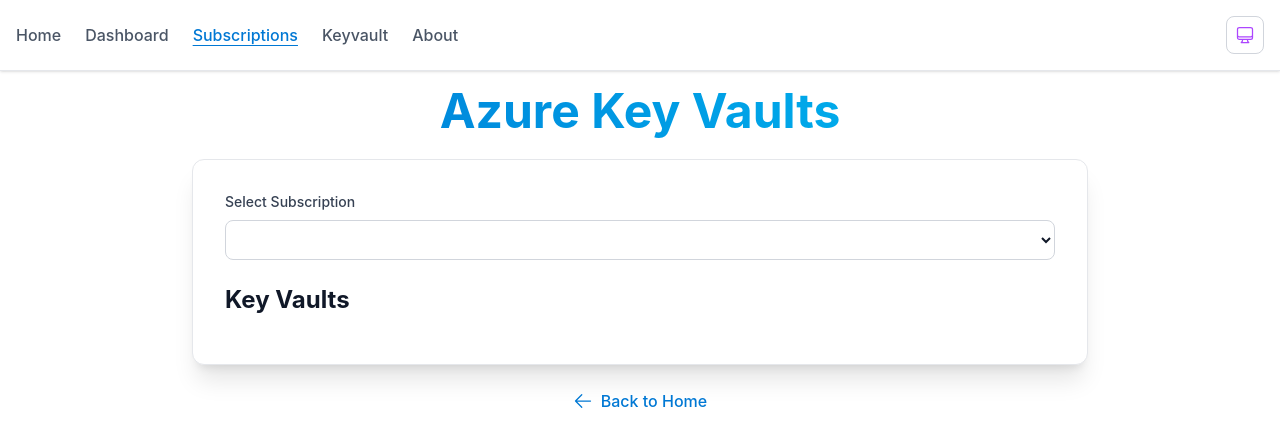
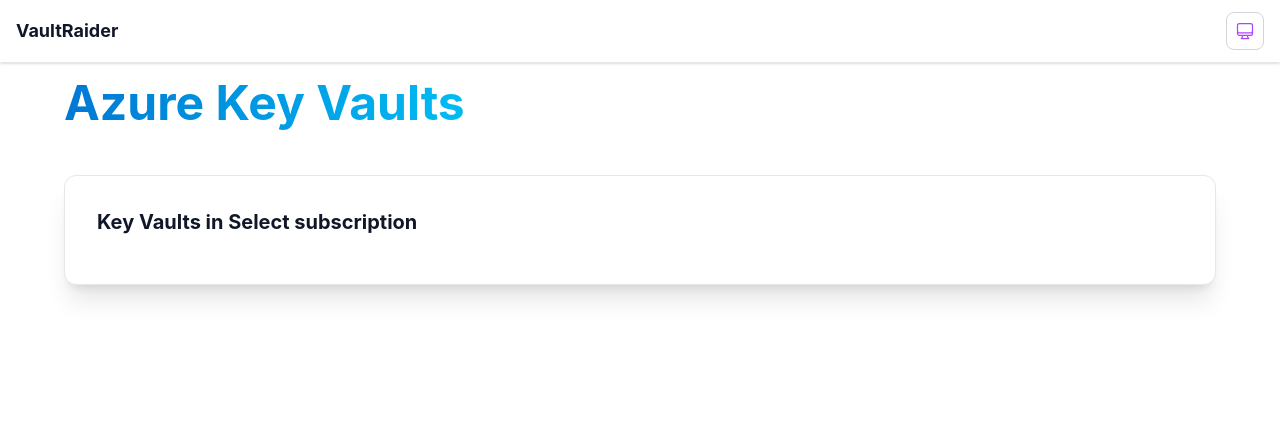
Before and after one commit to Joren-vanGoethem/VaultRaider, a React (Vite) app: page /subscriptions in a window 1280 px wide. Shown: the top 446 px of the page. Built offline with nearby package versions, Linux system fonts and the light colour scheme.

Commit message:
simplify ui

```diff
--- a/src/App.css
+++ b/src/App.css
@@ -19,16 +19,6 @@
   -webkit-font-smoothing: antialiased;
   -moz-osx-font-smoothing: grayscale;
   -webkit-text-size-adjust: 100%;
-}
-
-.container {
-  margin: 0;
-  padding: 2rem;
-  min-height: 100%;
-  display: flex;
-  flex-direction: column;
-  align-items: center;
-  justify-content: center;
 }
 
 h1 {
--- a/src/App.tsx
+++ b/src/App.tsx
@@ -81,7 +81,7 @@
   }
 
   return (
-    <main className="container">
+    <main>
       <h1>VaultRaider</h1>
       <p className="subtitle">Azure Key Vault Manager</p>
 
--- a/src/routeTree.gen.ts
+++ b/src/routeTree.gen.ts
@@ -11,8 +11,6 @@
 import { Route as rootRouteImport } from './routes/__root'
 import { Route as SubscriptionsRouteImport } from './routes/subscriptions'
 import { Route as KeyvaultRouteImport } from './routes/keyvault'
-import { Route as DashboardRouteImport } from './routes/dashboard'
-import { Route as AboutRouteImport } from './routes/about'
 import { Route as IndexRouteImport } from './routes/index'
 
 const SubscriptionsRoute = SubscriptionsRouteImport.update({
@@ -25,16 +23,6 @@
   path: '/keyvault',
   getParentRoute: () => rootRouteImport,
 } as any)
-const DashboardRoute = DashboardRouteImport.update({
-  id: '/dashboard',
-  path: '/dashboard',
-  getParentRoute: () => rootRouteImport,
-} as any)
-const AboutRoute = AboutRouteImport.update({
-  id: '/about',
-  path: '/about',
-  getParentRoute: () => rootRouteImport,
-} as any)
 const IndexRoute = IndexRouteImport.update({
   id: '/',
   path: '/',
@@ -43,44 +31,30 @@
 
 export interface FileRoutesByFullPath {
   '/': typeof IndexRoute
-  '/about': typeof AboutRoute
-  '/dashboard': typeof DashboardRoute
   '/keyvault': typeof KeyvaultRoute
   '/subscriptions': typeof SubscriptionsRoute
 }
 export interface FileRoutesByTo {
   '/': typeof IndexRoute
-  '/about': typeof AboutRoute
-  '/dashboard': typeof DashboardRoute
   '/keyvault': typeof KeyvaultRoute
   '/subscriptions': typeof SubscriptionsRoute
 }
 export interface FileRoutesById {
   __root__: typeof rootRouteImport
   '/': typeof IndexRoute
-  '/about': typeof AboutRoute
-  '/dashboard': typeof DashboardRoute
   '/keyvault': typeof KeyvaultRoute
   '/subscriptions': typeof SubscriptionsRoute
 }
 export interface FileRouteTypes {
   fileRoutesByFullPath: FileRoutesByFullPath
-  fullPaths: '/' | '/about' | '/dashboard' | '/keyvault' | '/subscriptions'
+  fullPaths: '/' | '/keyvault' | '/subscriptions'
   fileRoutesByTo: FileRoutesByTo
-  to: '/' | '/about' | '/dashboard' | '/keyvault' | '/subscriptions'
-  id:
-    | '__root__'
-    | '/'
-    | '/about'
-    | '/dashboard'
-    | '/keyvault'
-    | '/subscriptions'
+  to: '/' | '/keyvault' | '/subscriptions'
+  id: '__root__' | '/' | '/keyvault' | '/subscriptions'
   fileRoutesById: FileRoutesById
 }
 export interface RootRouteChildren {
   IndexRoute: typeof IndexRoute
-  AboutRoute: typeof AboutRoute
-  DashboardRoute: typeof DashboardRoute
   KeyvaultRoute: typeof KeyvaultRoute
   SubscriptionsRoute: typeof SubscriptionsRoute
 }
@@ -101,20 +75,6 @@
       preLoaderRoute: typeof KeyvaultRouteImport
       parentRoute: typeof rootRouteImport
     }
-    '/dashboard': {
-      id: '/dashboard'
-      path: '/dashboard'
-      fullPath: '/dashboard'
-      preLoaderRoute: typeof DashboardRouteImport
-      parentRoute: typeof rootRouteImport
-    }
-    '/about': {
-      id: '/about'
-      path: '/about'
-      fullPath: '/about'
-      preLoaderRoute: typeof AboutRouteImport
-      parentRoute: typeof rootRouteImport
-    }
     '/': {
       id: '/'
       path: '/'
@@ -127,8 +87,6 @@
 
 const rootRouteChildren: RootRouteChildren = {
   IndexRoute: IndexRoute,
-  AboutRoute: AboutRoute,
-  DashboardRoute: DashboardRoute,
   KeyvaultRoute: KeyvaultRoute,
   SubscriptionsRoute: SubscriptionsRoute,
 }
--- a/src/routes/__root.tsx
+++ b/src/routes/__root.tsx
@@ -20,14 +20,17 @@
 
   return (
     <div className="flex-none border-b border-gray-200 dark:border-gray-700 bg-white dark:bg-gray-800 shadow-sm">
-      <div className="container mx-auto px-4 py-4">
+      <div className="px-4 py-3 w-full">
         <nav className="flex items-center justify-between">
-          <div className="flex gap-6">
-            <NavLink to="/">Home</NavLink>
-            <NavLink to="/dashboard">Dashboard</NavLink>
-            <NavLink to="/subscriptions">Subscriptions</NavLink>
-            <NavLink to="/keyvault">Keyvault</NavLink>
-            <NavLink to="/about">About</NavLink>
+          <div className="flex items-center gap-6">
+            <div className="text-lg font-bold text-gray-900 dark:text-gray-100">
+              VaultRaider
+            </div>
+            {isAuthenticated && (
+              <>
+                <NavLink to="/subscriptions">Key Vaults</NavLink>
+              </>
+            )}
           </div>
           <div className="flex items-center gap-4">
             {isAuthenticated && userInfo && (
--- a/src/routes/dashboard.tsx
+++ /dev/null
@@ -1,71 +0,0 @@
-import { createFileRoute } from '@tanstack/react-router'
-import { useAuth } from '../contexts/AuthContext'
-import { useEffect } from 'react'
-import { useNavigate } from '@tanstack/react-router'
-import { PageHeader } from '../components/PageHeader'
-import { LoadingSpinner } from '../components/LoadingSpinner'
-import { InfoCard } from '../components/InfoCard'
-import { CheckCircleIcon, LockIcon } from '../components/icons'
-
-export const Route = createFileRoute('/dashboard')({
-  component: Dashboard,
-})
-
-function Dashboard() {
-  const { isAuthenticated, isLoading } = useAuth();
-  const navigate = useNavigate();
-
-  useEffect(() => {
-    // Only redirect after loading is complete
-    if (!isLoading && !isAuthenticated) {
-      navigate({ to: '/' });
-    }
-  }, [isAuthenticated, isLoading, navigate]);
-
-  // Show loading state while checking auth
-  if (isLoading) {
-    return (
-      <div className="h-full flex flex-col items-center justify-center px-4 py-12">
-        <LoadingSpinner message="Checking authentication..." size="lg" />
-      </div>
-    );
-  }
-
-  // Don't render if not authenticated (will redirect)
-  if (!isAuthenticated) {
-    return null;
-  }
-
-  return (
-    <div className="h-full flex flex-col items-center justify-center px-4 py-12">
-      <div className="w-full max-w-3xl">
-        <PageHeader>Dashboard</PageHeader>
-
-        <div className="card space-y-4">
-          <div className="flex items-center gap-3 mb-4">
-            <div className="w-12 h-12 rounded-full bg-gradient-to-br from-green-400 to-green-600 flex items-center justify-center">
-              <CheckCircleIcon className="w-6 h-6 text-white" />
-            </div>
-            <h2 className="text-2xl font-bold text-gray-900 dark:text-gray-100">
-              Welcome to your protected dashboard!
-            </h2>
-          </div>
-
-          <InfoCard
-            variant="blue"
-            title="Protected Route"
-            description="This page is only accessible when you're logged in."
-            icon={<LockIcon />}
-          />
-
-          <InfoCard
-            variant="purple"
-            title="Try This"
-            description="Log out and try accessing /dashboard directly - you'll be redirected to home."
-            icon={<LockIcon />}
-          />
-        </div>
-      </div>
-    </div>
-  )
-}
--- a/src/routes/subscriptions.tsx
+++ b/src/routes/subscriptions.tsx
@@ -1,27 +1,28 @@
-import {createFileRoute, Link} from '@tanstack/react-router'
+import {createFileRoute} from '@tanstack/react-router'
 import {PageHeader} from '../components/PageHeader'
-import {ArrowLeftIcon} from '../components/icons'
 import {Suspense, useState, useMemo, useEffect} from 'react'
 import {fetchSubscriptions, fetchSubscriptionsKey} from '../services/azureService'
 import {LoadingSpinner} from '../components/LoadingSpinner'
-import {SubscriptionSelector} from '../components/SubscriptionSelector'
 import {KeyvaultsList} from '../components/KeyvaultsList.tsx'
 import { useSuspenseQuery} from "@tanstack/react-query";
 
 const subscriptionQueryOptions = { queryKey: [fetchSubscriptionsKey], queryFn: fetchSubscriptions }
 
+type SubscriptionsSearch = {
+  subscriptionId?: string
+}
+
 export const Route = createFileRoute('/subscriptions')({
   component: Subscriptions,
   pendingComponent: VaultsLoadingSpinner,
   errorComponent: VaultsError,
-  // beforeLoad: () => {
-  //   return {
-  //     subscriptionQueryOptions: subscriptionQueryOptions
-  //   }
-  // },
+  validateSearch: (search: Record<string, unknown>): SubscriptionsSearch => {
+    return {
+      subscriptionId: search.subscriptionId as string | undefined,
+    }
+  },
   loader: ({
     context: { queryClient },
-    // routeContext: { subscriptionQueryOptions },
   }) => {
     queryClient.prefetchQuery(subscriptionQueryOptions)
   },
@@ -36,33 +37,58 @@
 }
 
 function Subscriptions() {
+  const { subscriptionId: urlSubscriptionId } = Route.useSearch()
   const subscriptions = useSuspenseQuery(subscriptionQueryOptions).data || [];
-  const defaultSubscriptionId = useMemo(() => subscriptions[0]?.subscriptionId, [subscriptions]);
+  const defaultSubscriptionId = useMemo(() =>
+    urlSubscriptionId || subscriptions[0]?.subscriptionId,
+    [urlSubscriptionId, subscriptions]
+  );
 
   const [selectedSubscription, setSelectedSubscription] = useState<string | undefined>(defaultSubscriptionId)
 
-  // Set the default subscription when subscriptions load
+  // Set the default subscription when subscriptions load or URL changes
   useEffect(() => {
-    if (!selectedSubscription && defaultSubscriptionId) {
+    if (defaultSubscriptionId && defaultSubscriptionId !== selectedSubscription) {
       setSelectedSubscription(defaultSubscriptionId)
     }
   }, [defaultSubscriptionId, selectedSubscription])
 
+  const selectedSubscriptionName = useMemo(() => {
+    return subscriptions.find(s => s.subscriptionId === selectedSubscription)?.displayName || 'Select subscription'
+  }, [subscriptions, selectedSubscription])
+
   return (
     <Suspense fallback={<VaultsLoadingSpinner/>}>
       <div className="h-full px-4 py-4">
-        <div className="max-w-4xl mx-auto">
-          <PageHeader>Azure Key Vaults</PageHeader>
+        <div className="max-w-6xl mx-auto">
+          <div className="flex items-center justify-between mb-6">
+            <PageHeader>Azure Key Vaults</PageHeader>
+
+            {/* Subscription Dropdown Selector */}
+            {subscriptions.length > 0 && (
+              <div className="flex items-center gap-3">
+                <label htmlFor="subscription-select" className="text-sm font-medium text-gray-700 dark:text-gray-300">
+                  Subscription:
+                </label>
+                <select
+                  id="subscription-select"
+                  value={selectedSubscription || ''}
+                  onChange={(e) => setSelectedSubscription(e.target.value)}
+                  className="px-4 py-2 border border-gray-300 dark:border-gray-600 rounded-lg bg-white dark:bg-gray-800 text-gray-900 dark:text-gray-100 focus:outline-none focus:ring-2 focus:ring-primary-500 dark:focus:ring-primary-400 min-w-[300px]"
+                >
+                  {subscriptions.map((sub) => (
+                    <option key={sub.subscriptionId} value={sub.subscriptionId}>
+                      {sub.displayName}
+                    </option>
+                  ))}
+                </select>
+              </div>
+            )}
+          </div>
 
           <div className="card">
-            <SubscriptionSelector
-              subscriptions={subscriptions}
-              selectedSubscription={selectedSubscription}
-              onSubscriptionChange={setSelectedSubscription}
-            />
-
-            <h2 className="text-2xl font-bold text-gray-900 dark:text-gray-100 mb-4">
-              Key Vaults
+            <h2 className="text-xl font-bold text-gray-900 dark:text-gray-100 mb-4">
+              Key Vaults in {selectedSubscriptionName}
             </h2>
 
             {selectedSubscription &&
@@ -70,29 +96,6 @@
                     subscriptionId={selectedSubscription}
                 />
             }
-          </div>
-
-          {/*<div className="bg-gradient-to-r from-blue-50 to-purple-50 dark:from-blue-900/20 dark:to-purple-900/20 rounded-lg p-6 mb-6">*/}
-          {/*  <div className="grid grid-cols-1 sm:grid-cols-2 gap-4">*/}
-          {/*    <div>*/}
-          {/*      <p className="text-sm text-gray-600 dark:text-gray-400 mb-1">Current Filter</p>*/}
-          {/*      <p className="text-xl font-bold text-gray-900 dark:text-gray-100 capitalize">{filter}</p>*/}
-          {/*    </div>*/}
-          {/*    <div>*/}
-          {/*      <p className="text-sm text-gray-600 dark:text-gray-400 mb-1">Current Page</p>*/}
-          {/*      <p className="text-xl font-bold text-gray-900 dark:text-gray-100">{page}</p>*/}
-          {/*    </div>*/}
-          {/*  </div>*/}
-          {/*</div>*/}
-
-          <div className="mt-6 text-center">
-            <Link
-              to="/"
-              className="inline-flex items-center gap-2 text-primary-500 hover:text-primary-600 dark:text-primary-400 dark:hover:text-primary-300 font-medium transition-colors"
-            >
-              <ArrowLeftIcon/>
-              Back to Home
-            </Link>
           </div>
         </div>
       </div>
```
Also changed, not shown: src/routes/about.tsx (deleted, +0 -61 lines), src/routes/index.tsx (+10 -2 lines).
